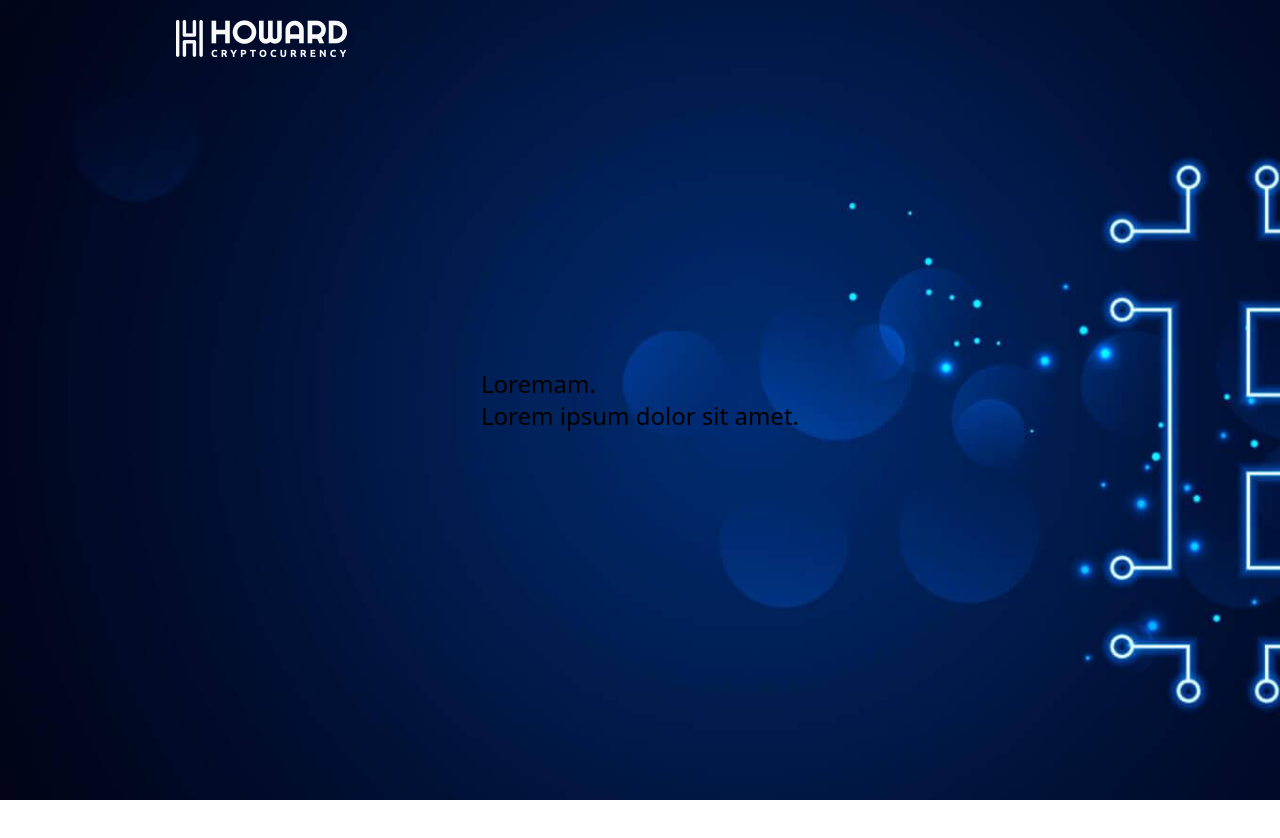
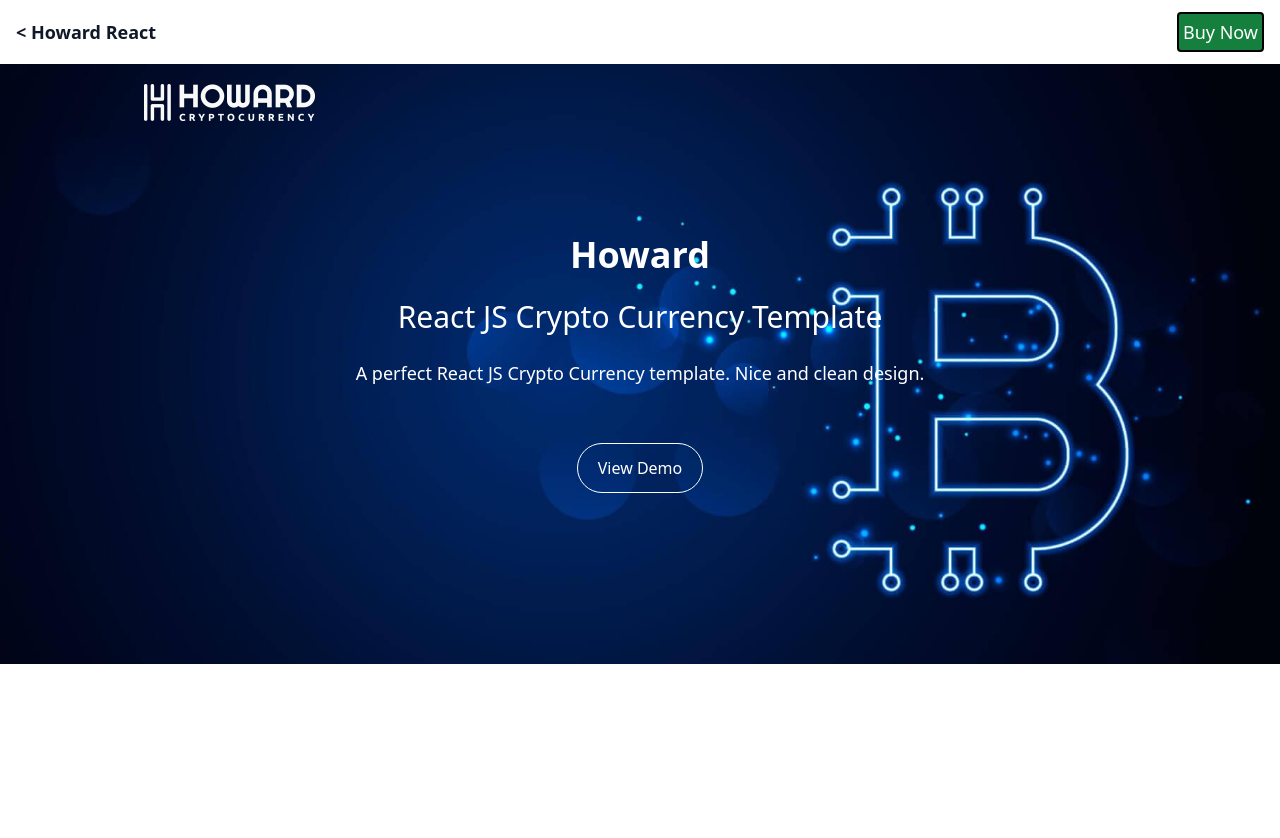
Before and after one commit to devMorshed/Projects, a website: page tailPro23/index.html in a window 1280 px wide. Before the commit the page ends 800 px from the top, so only its background shows below. Drawn offline with Linux system fonts and the light colour scheme.

Commit message:
inline-block notes

```diff
--- a/tailPro23/index.html
+++ b/tailPro23/index.html
@@ -8,14 +8,29 @@
   <link rel="stylesheet" href="/output/main.css">
 </head>
 <body>
-  <header class="">
-    <div class="flex h-screen bg-[url('/img/hero.jpg')] p-10 bg-cover bg-no-repeat items-center justify-center relative">
-      <img src="/img/logo.png" alt="" class="logo absolute top-5 left-44">
-      <div class="text-2xl">
-        <p>Loremam.</p>
-        <p>Lorem ipsum dolor sit amet.</p>
+  <nav>
+    <ul class=" h-16 p-4 flex justify-between items-center bg-">
+      <li class="font-bold text-lg text-gray-900 "><a href=""> < Howard React</a></li>
+      <li class="button border-2 p-1 text-white bg-green-700 rounded border-black text-lg text-gray-900">Buy Now<a href=""></a></li>
+    </ul>
+  </nav>
+  <header class="h-screen text-white text-center">
+    <div class="flex h-3/4 md:h-3/4 bg-[url('/img/hero.jpg')] p-10 bg-cover bg-no-repeat items-center justify-center relative px-16">
+      <img src="/img/logo.png" alt="" class="logo cursor-pointer absolute top-5 left-1/4 md:left-36">
+      <div class="">
+
+        <p class="text-4xl font-bold mb-6 md:mb-6">
+          Howard</p>
+
+        <p class="mb-6 md:mb-6 text-3xl">
+          React JS Crypto Currency Template</p>
+
+        <p class="text-lg mb-8 md:mb-14" >
+          A perfect React JS Crypto Currency template. Nice and clean design.</p>
+
+        <a href="#" class=" inline-block border border-2 px-4 py-2 md:px-5 md:py-3  border-white rounded-full hover:bg-violet-600 hover:scale-105 ">View Demo</a>
       </div>
+    </div>
   </header>
-  </div>
 </body>
 </html>
```
Also changed, not shown: tailPro23/notes.md (added, +5 -0 lines), tailPro23/output/main.css.
